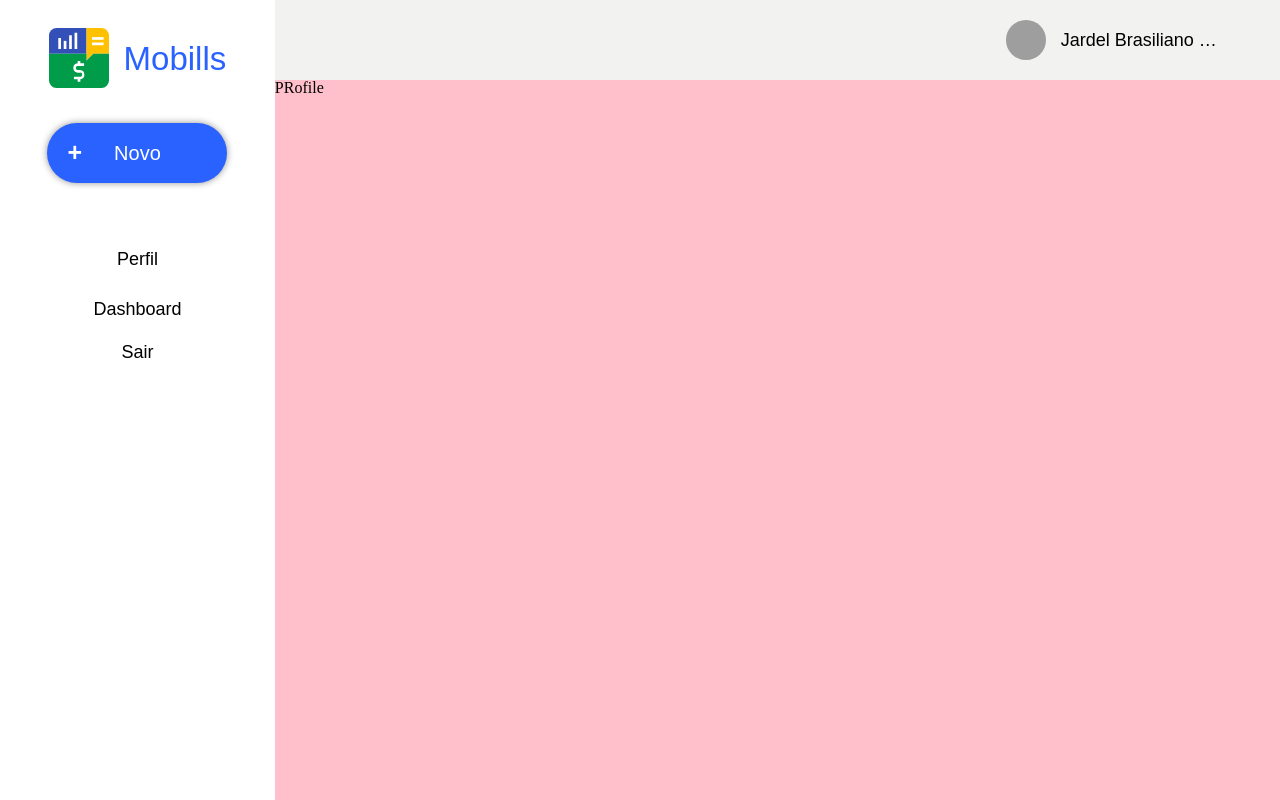
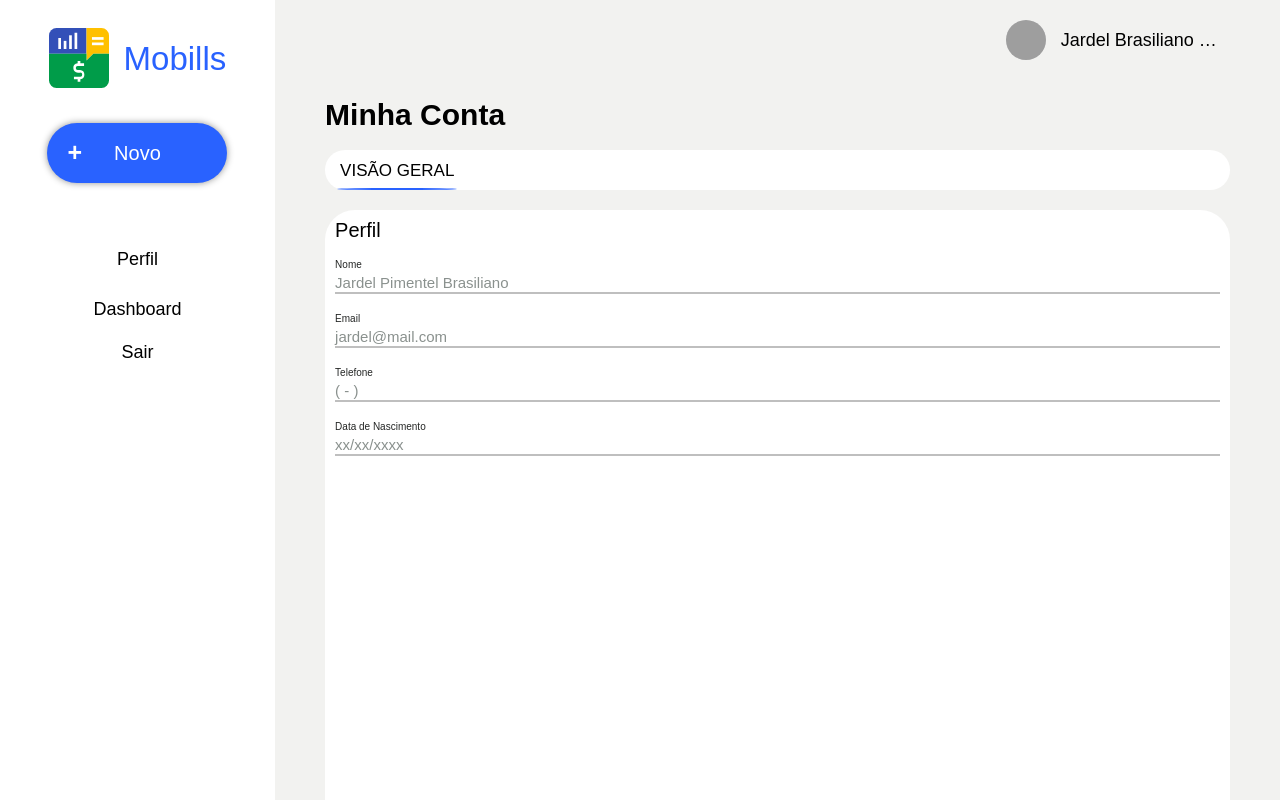
Before and after one commit to JardelBrasiliano/sllibom-financas, a React (Create React App) app: page /profile in a window 1280 px wide. Built offline with nearby package versions, Linux system fonts and the light colour scheme; grey boxes are pictures that could not be loaded.

Commit message:
estilo do Profile

```diff
--- a/src/components/features/Profile/index.js
+++ b/src/components/features/Profile/index.js
@@ -1,11 +1,63 @@
 import React from 'react';
-import { ProfileContainer } from './style';
+import {
+  BarNav,
+  CardProfile,
+  Header,
+  ProfileContainer,
+  ProfileContent,
+  CardProfileContainer,
+} from './style';
 
 const Profile = () => {
   console.log('profile');
   return (
     <ProfileContainer>
-      <profileContent>PRofile</profileContent>
+      <ProfileContent>
+        <Header>
+          <p>Minha Conta</p>
+        </Header>
+
+        <BarNav>
+          <li>
+            <p>VISÃO GERAL</p>
+          </li>
+        </BarNav>
+
+        <CardProfileContainer>
+          <p>Perfil</p>
+          <CardProfile>
+            <div className="cardInput">
+              <p>Nome</p>
+              <p className="data">Jardel Pimentel Brasiliano</p>
+              <div className="div" />
+            </div>
+          </CardProfile>
+
+          <CardProfile>
+            <div className="cardInput">
+              <p>Email</p>
+              <p className="data">jardel@mail.com</p>
+              <div className="div" />
+            </div>
+          </CardProfile>
+
+          <CardProfile>
+            <div className="cardInput">
+              <p>Telefone</p>
+              <p className="data">( - )</p>
+              <div className="div" />
+            </div>
+          </CardProfile>
+
+          <CardProfile>
+            <div className="cardInput">
+              <p>Data de Nascimento</p>
+              <p className="data">xx/xx/xxxx</p>
+              <div className="div" />
+            </div>
+          </CardProfile>
+        </CardProfileContainer>
+      </ProfileContent>
     </ProfileContainer>
   );
 };
--- a/src/components/features/Profile/style.js
+++ b/src/components/features/Profile/style.js
@@ -5,7 +5,104 @@ export const ProfileContainer = styled.div`
   width: 100%;
   flex: 1;
 
-  background-color: pink;
+  display: flex;
+  align-items: flex-start;
+  justify-content: center;
 `;
 
-export const profileContent = styled.div``;
+export const ProfileContent = styled.div`
+  width: 90%;
+  height: 100%;
+
+  display: flex;
+  flex-direction: column;
+`;
+
+export const Header = styled.div`
+  height: 50px;
+  display: flex;
+  align-items: flex-end;
+  justify-content: start;
+
+  > p {
+    font-family: Arial, Helvetica, sans-serif;
+    font-size: 30px;
+    font-weight: bold;
+  }
+`;
+
+export const BarNav = styled.ul`
+  display: flex;
+  align-items: center;
+  justify-content: flex-start;
+
+  height: 40px;
+  border-radius: 50px;
+  margin: 20px 0 20px 0;
+
+  background-color: #fff;
+
+  > li {
+    position: relative;
+
+    cursor: pointer;
+    display: flex;
+    align-items: center;
+    justify-content: center;
+    list-style: none;
+
+    font-family: Arial, Helvetica, sans-serif;
+    font-size: 17px;
+
+    &:not(:last-child) {
+      margin-right: 15px;
+    }
+    &:first-child {
+      margin-left: 15px;
+    }
+    &::before {
+      content: '';
+      width: 120px;
+      height: 2px;
+      border-radius: 50%;
+      background-color: #2962ff;
+      position: absolute;
+      top: 26px;
+    }
+  }
+`;
+
+export const CardProfile = styled.div`
+  > .cardInput {
+    margin: 20px 10px 20px 10px;
+    color: #242625;
+
+    > p:first-child {
+      font-size: 10px;
+      margin-bottom: 5px;
+    }
+    > .data {
+      font-size: 15px;
+      color: #8a918e;
+    }
+    > .div {
+      height: 2px;
+      width: 100%;
+      background-color: #bfbfbf;
+      margin-top: 2px;
+    }
+  }
+`;
+export const CardProfileContainer = styled.div`
+  width: 100%;
+  flex: 1;
+  border-radius: 30px 30px 0 0;
+
+  background-color: #fff;
+  font-family: Arial, Helvetica, sans-serif;
+
+  > p {
+    margin: 10px 0 20px 10px;
+    font-size: 20px;
+  }
+`;
```
